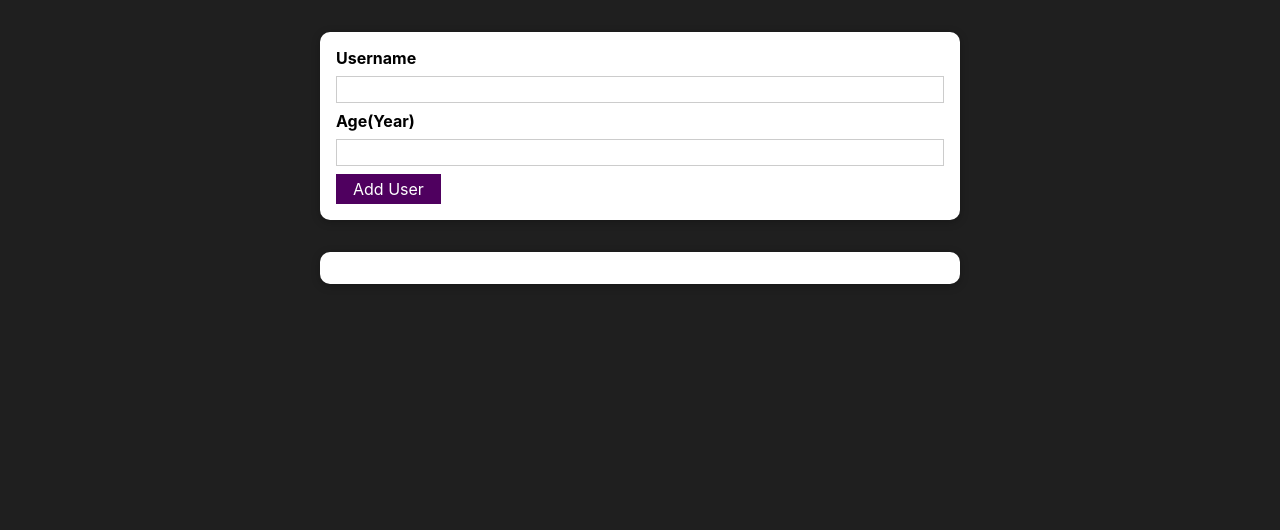
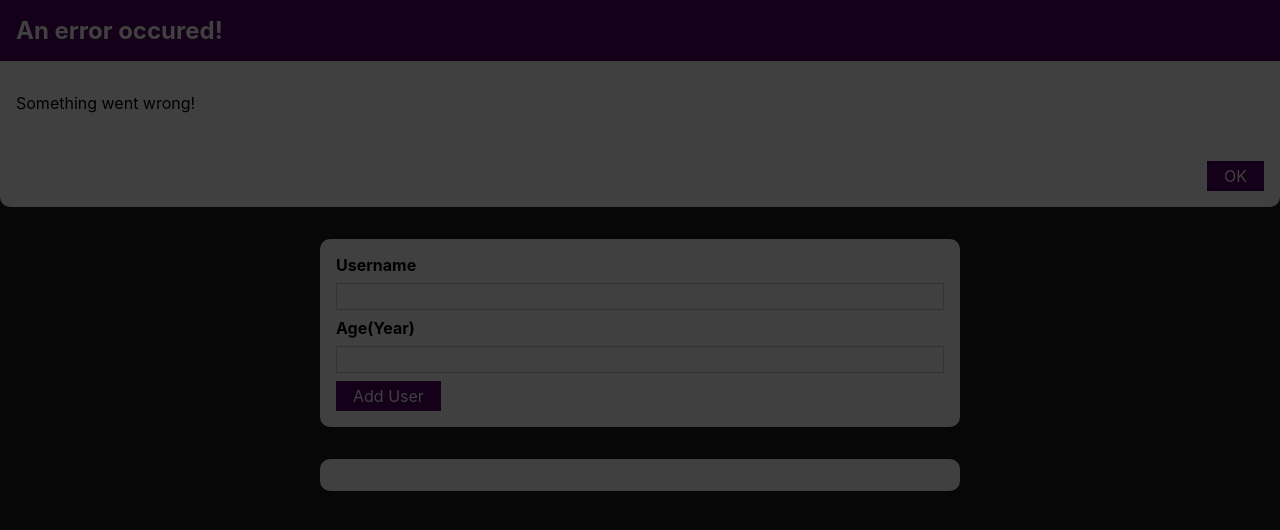
Before and after one commit to glenn-a810/contact-practice, a React (Create React App) app: page / in a window 1280 px wide. Shown: the top 530 px of the page. Built offline with nearby package versions, Linux system fonts and the light colour scheme.

Commit message:
error modal

```diff
--- /dev/null
+++ b/src/components/UI/ErrorModal.js
@@ -0,0 +1,24 @@
+import styles from './ErrorModal.module.css'
+import Card from './Card'
+import Button from './Button'
+
+const ErrorModal = (props) => {
+  return (
+    <div>
+      <div className={styles.backdrop} />
+      <Card classNmae={styles.modal}>
+        <header className={styles.header}>
+          <h2>{props.title}</h2>
+        </header>
+        <div className={styles.content}>
+          <p>{props.message}</p>
+        </div>
+        <footer className={styles.actions}>
+          <Button>OK</Button>
+        </footer>
+      </Card>
+    </div>
+  )
+}
+
+export default ErrorModal
--- /dev/null
+++ b/src/components/UI/ErrorModal.module.css
@@ -0,0 +1,45 @@
+.backdrop {
+  position: fixed;
+  top: 0;
+  left: 0;
+  width: 100%;
+  height: 100vh;
+  z-index: 10;
+  background: rgba(0, 0, 0, 0.75);
+}
+
+.modal {
+  position: fixed;
+  top: 30vh;
+  left: 10%;
+  width: 80%;
+  z-index: 100;
+  overflow: hidden;
+}
+
+.header {
+  background: #4f005f;
+  padding: 1rem;
+}
+
+.header h2 {
+  margin: 0;
+  color: white;
+}
+
+.content {
+  padding: 1rem;
+}
+
+.actions {
+  padding: 1rem;
+  display: flex;
+  justify-content: flex-end;
+}
+
+@media (min-width: 768px) {
+  .modal {
+    left: calc(50% - 20rem);
+    width: 40rem;
+  }
+}
--- a/src/components/Users/AddUser.js
+++ b/src/components/Users/AddUser.js
@@ -2,6 +2,7 @@
 import Card from '../UI/Card'
 import Button from '../UI/Button'
 import { useState } from 'react'
+import ErrorModal from '../UI/ErrorModal'
 
 const AddUser = (props) => {
   const [enteredUsername, setEnteredUsername] = useState('')
@@ -31,6 +32,8 @@
   }
 
   return (
+    <>
+      <ErrorModal title="An error occured!" message="Something went wrong!" />
       <Card className={styles.input}>
         <form onSubmit={addUserHandler}>
           <label htmlFor="username">Username</label>
@@ -50,6 +53,7 @@
           <Button type="submit">Add User</Button>
         </form>
       </Card>
+    </>
   )
 }
 
```
Lines whose indentation alone changed are shown as unchanged.
